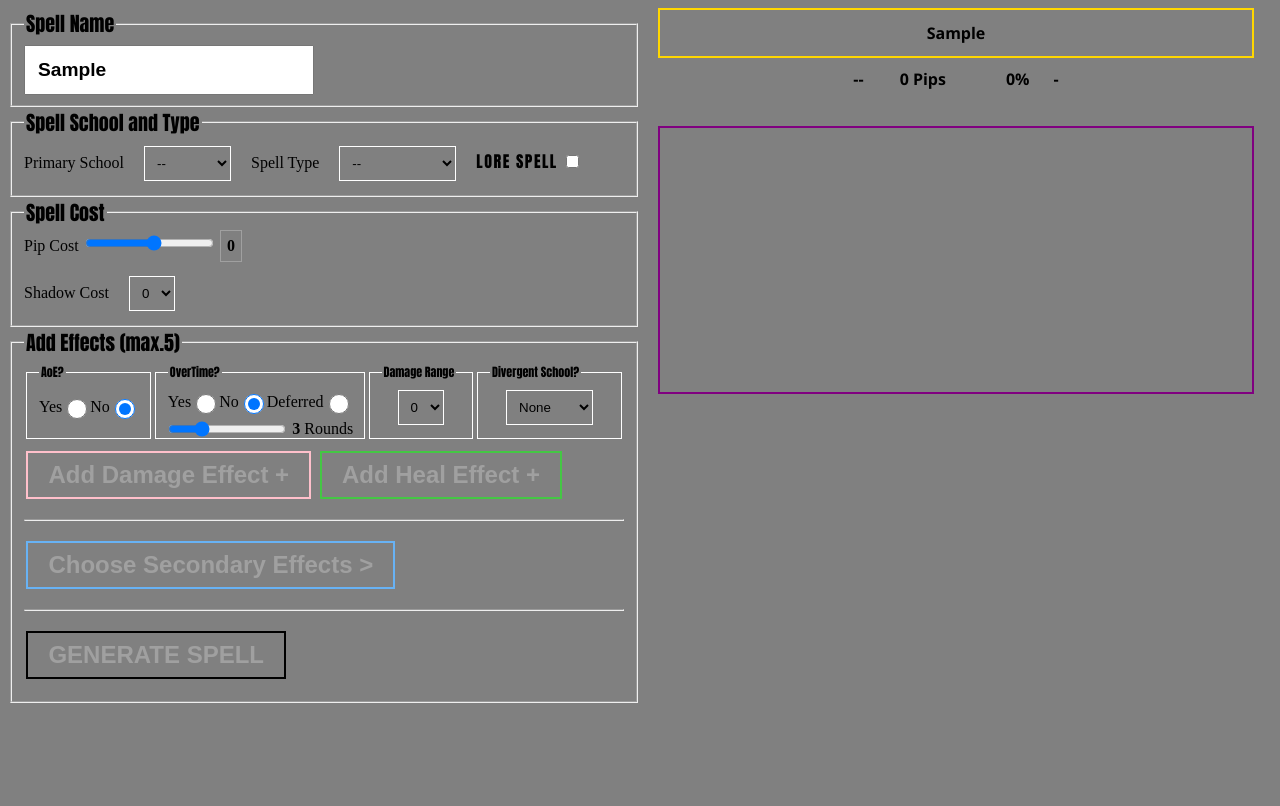
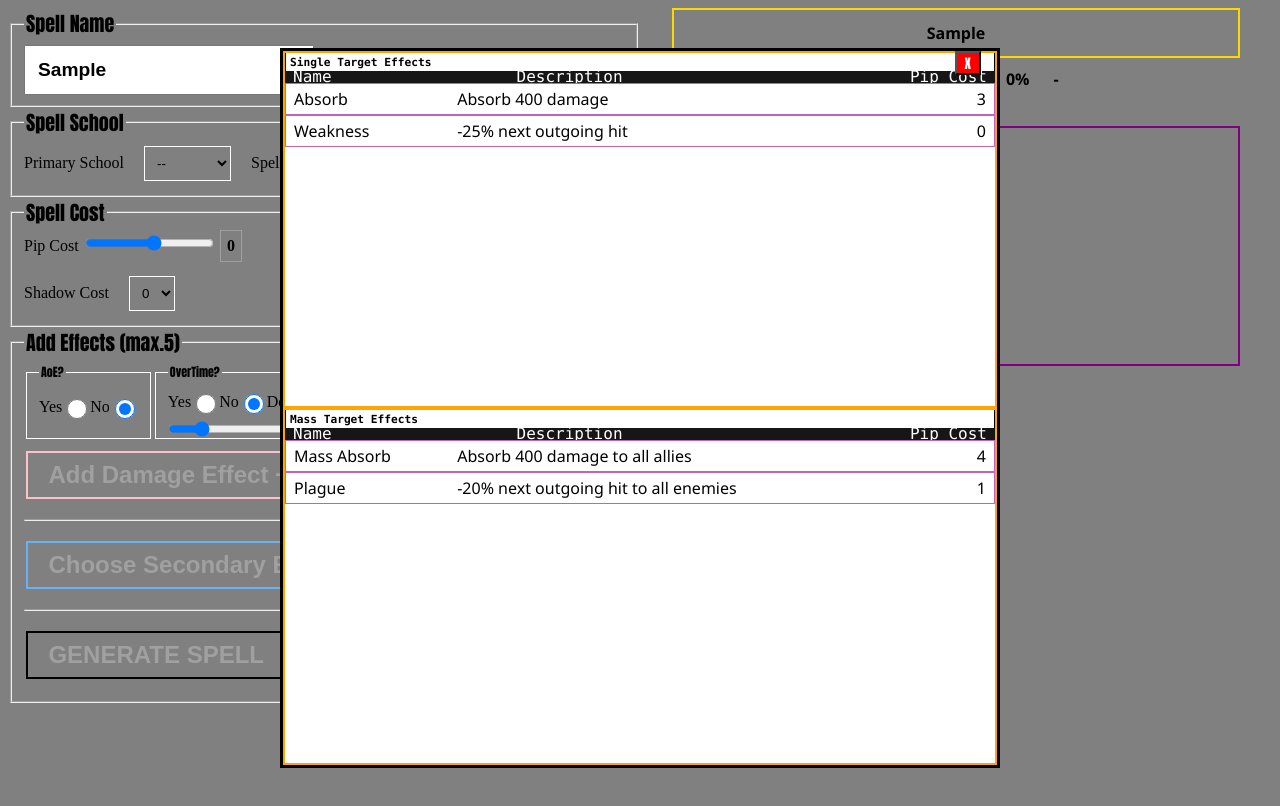
Before and after one commit to Piscean101/w101, a plain HTML site: page index.html in a window 1280 px wide. Both pictures are taken after typing "Sample" into the empty fields and a click on the button "Choose Secondary Effects >". Drawn offline with Linux system fonts and the light colour scheme.

Commit message:
secondary effect window //need to: flush out effect library / download icons / implement effect tax / avg dpp

```diff
--- a/effectLibrary.js
+++ b/effectLibrary.js
@@ -1,8 +1,56 @@
+const singleEffectField = document.getElementById("singleEffectField");
+const massEffectField = document.getElementById("massEffectField");
+
 export const effectLibrary = {
     Single: {
-        Weakness: {}
+        Absorb: {
+            name: 'Absorb',
+            cost: 3,
+            desc: 'Absorb 400 damage'
+        },
+        Weakness: {
+            name: 'Weakness',
+            cost: 0,
+            desc: '-25% next outgoing hit'
+        },
     },
     Mass: {
-
+        MassAbsorb: {
+            name: 'Mass Absorb',
+            cost: 4,
+            desc: 'Absorb 400 damage to all allies'
+        },
+        Plague: {
+            name: 'Plague',
+            cost: 1,
+            desc: '-20% next outgoing hit to all enemies'
+        }
     }
 }
+
+export const createSecondaryEffect = (name,desc,cost,type) => {
+    const newSecondary = document.createElement("div");
+    const newName = document.createElement("span");
+    const newDesc = document.createElement("span");
+    const newCost = document.createElement("span");
+    newSecondary.classList.add("secondaryEffectSelect");
+    newName.classList.add("secName");
+    newDesc.classList.add("secDesc");
+    newCost.classList.add("secCost");
+    newName.innerHTML = name;
+    newDesc.innerHTML = desc;
+    newCost.innerHTML = cost;
+    newSecondary.appendChild(newName);
+    newSecondary.appendChild(newDesc);
+    newSecondary.appendChild(newCost);
+    type == 'Single' ? singleEffectField.appendChild(newSecondary) : massEffectField.appendChild(newSecondary);
+}
+
+export const displayLibrary = (lib) => {
+    for (const [key,val] of Object.entries(lib['Single'])) {
+        createSecondaryEffect(val.name,val.desc,val.cost,'Single');
+    }
+    for (const [key,val] of Object.entries(lib['Mass'])) {
+        createSecondaryEffect(val.name,val.desc,val.cost,'Mass');
+    }
+}
--- a/index.html
+++ b/index.html
@@ -9,15 +9,34 @@
 </head>
 <body>
 
+    <div id="hiddenEffectWrap" class="hidden">
+        <button id="closeHiddenWindow">X</button>
+        <div id="singleEffectField" class="hiddenEffectField">
+            <h1 class="hiddenEffectHeader">Single Target Effects</h1>
+            <div class="hiddenEffectLegend">
+                <span class="hiddenEffectLegendName">Name</span>
+                <span class="hiddenEffectLegendDesc">Description</span>
+                <span>Pip Cost</span>
+            </div>
+        </div>
+        <div id="massEffectField" class="hiddenEffectField">
+            <h1 class="HiddenEffectHeader">Mass Target Effects</h1>
+                <div class="hiddenEffectLegend">
+                <span class="hiddenEffectLegendName">Name</span>
+                <span class="hiddenEffectLegendDesc">Description</span>
+                <span>Pip Cost</span>
+            </div>
+        </div>
+    </div>
+
     <form action="" id="spellForm" class="page">
         <fieldset id="spellNameField">
             <legend>Spell Name</legend>
-            <!-- <label for="spellNameInput" class="refresh">Spell Name</label> -->
             <input type="text" id="spellNameInput" name="name">
         </fieldset>
 
         <fieldset id="spellSchoolField">
-            <legend>Spell School and Type</legend>
+            <legend>Spell School</legend>
 
             <label for="schoolSelect">Primary School</label>
             <select id="schoolSelect" name="school">
@@ -69,22 +88,6 @@
             </select>
         </fieldset>
 
-        <!-- <fieldset id="spellTypeField">
-            <legend>Spell Type</legend>
-            <select id="spellTypeInput">
-                <option value="AoE">AoE</option>
-                <option value="Charm">Charm</option>
-                <option value="Damage">Damage</option>
-                <option value="Heal">Heal</option>
-                <option value="Manipulation">Manipulation</option>
-                <option value="Ward">Ward</option>
-                <option value="Global">Global</option>
-                <option value="Enchantment">Enchantment</option>
-                <option value="Aura">Aura</option>
-                <option value="Drain">Drain</option>
-            </select>
-        </fieldset> -->
-
         <Fieldset id="addEffectField">
             <legend>Add Effects (max.5)</legend>
 
@@ -123,10 +126,8 @@
                         <option value="100">100</option>
                         <option value="120">120</option>
                         <option value="140">140</option>
-                        <!-- <option value="150">150</option> -->
                         <option value="200">200</option>
                     </select>
-                    <!-- <span id="damageRangeTemp">0</span> -->
                 </fieldset>
                 <fieldset id="chooseDiffField" class="customizer">
                     <legend class="smol">Divergent School?</legend>
--- a/main.css
+++ b/main.css
@@ -10,6 +10,9 @@ body {
     justify-content: center;
     align-items: center;
     background-color: var(--backgroundColor);
+}
+body * {
+    box-sizing: border-box;
 }
 .page {
     width: 50vw;
@@ -33,7 +36,7 @@ input {
     font-weight: bold;
     font-size: 120%;
 }
-input:hover, select:hover, .effect:hover { cursor: pointer;}
+input:hover, select:hover, #closeHiddenWindow:hover, .effect:hover, .secondaryEffectSelect:hover { cursor: pointer;}
 input[type="text"] {
     padding: 0.75rem;
 }
@@ -164,6 +167,103 @@ input[type="text"] {
     align-items: center;
 }
 
+#hiddenEffectWrap {
+    position: absolute;
+    height: 90vh;
+    aspect-ratio: 1;
+    z-index: 100;
+    background-color: white;
+    transition: all 500ms ease;
+    border: 3px solid black;
+}
+
+.hiddenEffectLegend {
+    position: relative;
+    width: 100%;
+    top: -20px;
+    display: flex;
+    justify-content: space-between;
+    padding: 0.25rem 0.5rem;
+    font-family: consolas;
+    background-color: rgb(22, 22, 22);
+    color: white;
+    line-height: 4px;
+}
+
+.hiddenEffectField {
+    width: 100%;
+    height: 50%;
+    border: 2px solid orange;
+    position: relative;
+    padding: 0;
+    overflow-y: scroll;
+}
+
+.hiddenEffectField h1 {
+    font-family: consolas;
+    font-size: 70%;
+    border: 1px solid black;
+    position: relative;
+    top: -10px;
+    padding: 0.25rem;
+    width: 100%;
+}
+
+.secName {
+    /* border: 2px solid black; */
+    width: 8rem;
+    display: flex;
+    position: absolute;
+}
+.secDesc {
+    position: relative;
+    left: 15rem;
+    /* border: 2px solid blue; */
+}
+
+.hiddenEffectLegendDesc {
+    transform: translateX(-4vw);
+}
+
+.secDesc {
+    transform: translateX(-6vw);
+}
+
+.secondaryEffectSelect {
+    width: 100%;
+    position: relative;
+    border: 1px solid rgb(195, 97, 195);
+    font-family: 'Segoe UI';
+    transform: translateY(-1.25rem);
+    display: flex;
+    justify-content: space-between;
+    padding: 0.25rem 0.5rem;
+    transition: all 250ms ease;
+}
+
+.secondaryEffectSelect:hover {
+    box-shadow: 0px 0px 15px 3px grey inset;
+    color: rgb(0, 116, 154);
+    font-weight: bold;
+    letter-spacing: 1px;
+}
+
+#closeHiddenWindow {
+    position: absolute;
+    top: 0;
+    right: 1rem;
+    padding: 0px 8px;
+    font-family: Impact;
+    z-index: 1000;
+    background-color: red;
+    color: white;
+}
+
+.hidden {
+    visibility: hidden;
+    opacity: 0;
+}
+
 
 
 
--- a/main.js
+++ b/main.js
@@ -1,10 +1,11 @@
 import { schoolData, defaultSchoolProfile } from "./schoolData.js";
 import { createEffect, convertEffects, updateValue } from "./effectEngine.js";
+import { effectLibrary, displayLibrary } from "./effectLibrary.js";
 
 
 document.addEventListener("DOMContentLoaded", () => {
     // ** **//
-
+    displayLibrary(effectLibrary);
     const buttons = document.querySelectorAll("button");
 
     buttons.forEach((e) => { e.addEventListener("click", (f) => { f.preventDefault() })});
@@ -29,6 +30,9 @@ document.addEventListener("DOMContentLoaded", () => {
     const spellTypeInput = document.getElementById("spellTypeInput");
 
     const addEffectButtons = document.querySelectorAll(".addEffectButton");
+    const addEffectSecondaryButton = document.getElementById("addEffectSecondary");
+    const hiddenEffectPanel = document.getElementById("hiddenEffectWrap");
+    const closeHiddenWindow = document.getElementById("closeHiddenWindow");
 
     const loreCheck = document.getElementById("loreCheck");
 
@@ -87,4 +91,12 @@ document.addEventListener("DOMContentLoaded", () => {
         })
     });
 
+    addEffectSecondaryButton.addEventListener("click", (e) => {
+        hiddenEffectPanel.classList.remove("hidden");
+    });
+
+    closeHiddenWindow.addEventListener("click", (e) => {
+        hiddenEffectPanel.classList.add("hidden");
+    })
+
 })
```
